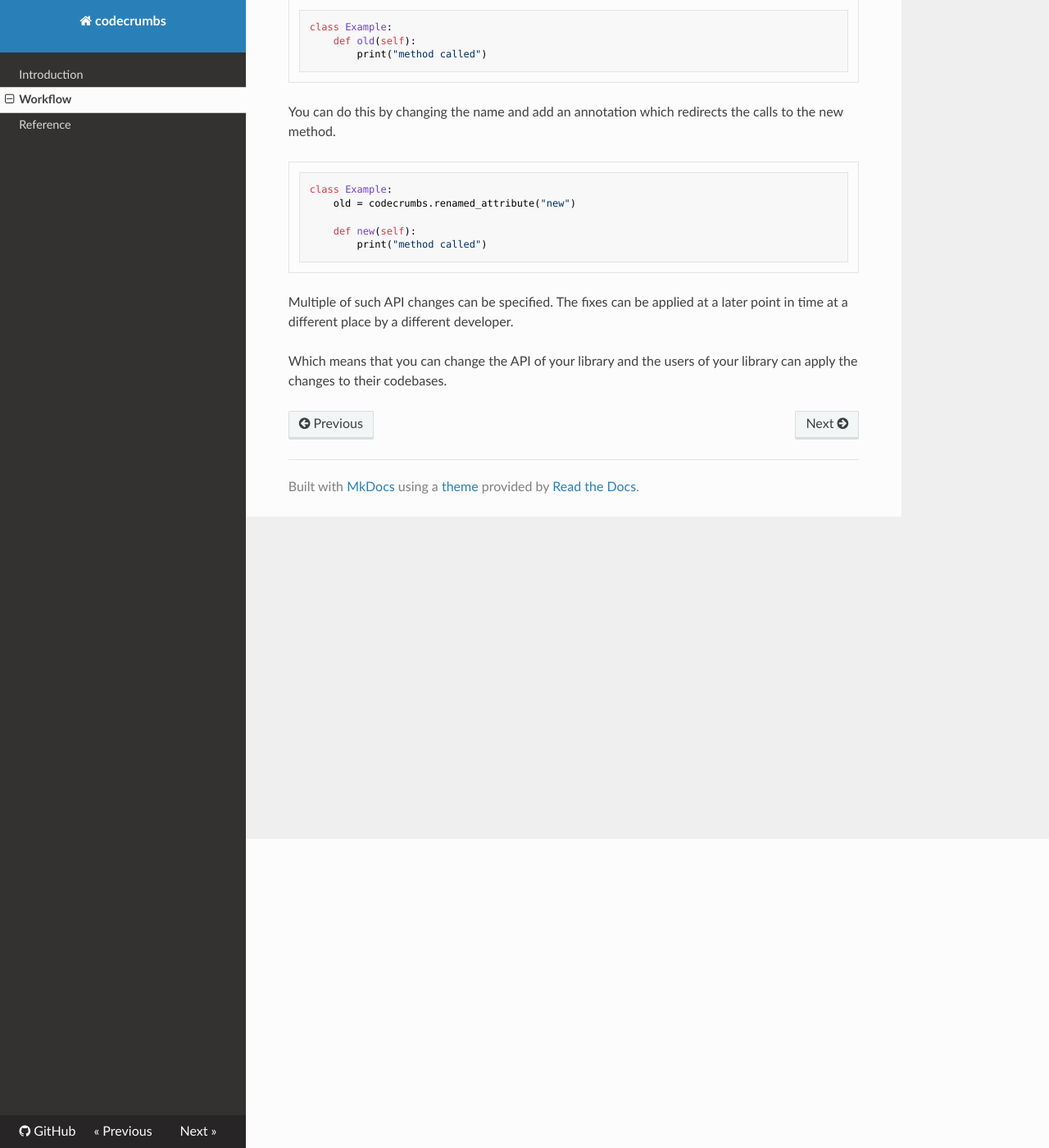
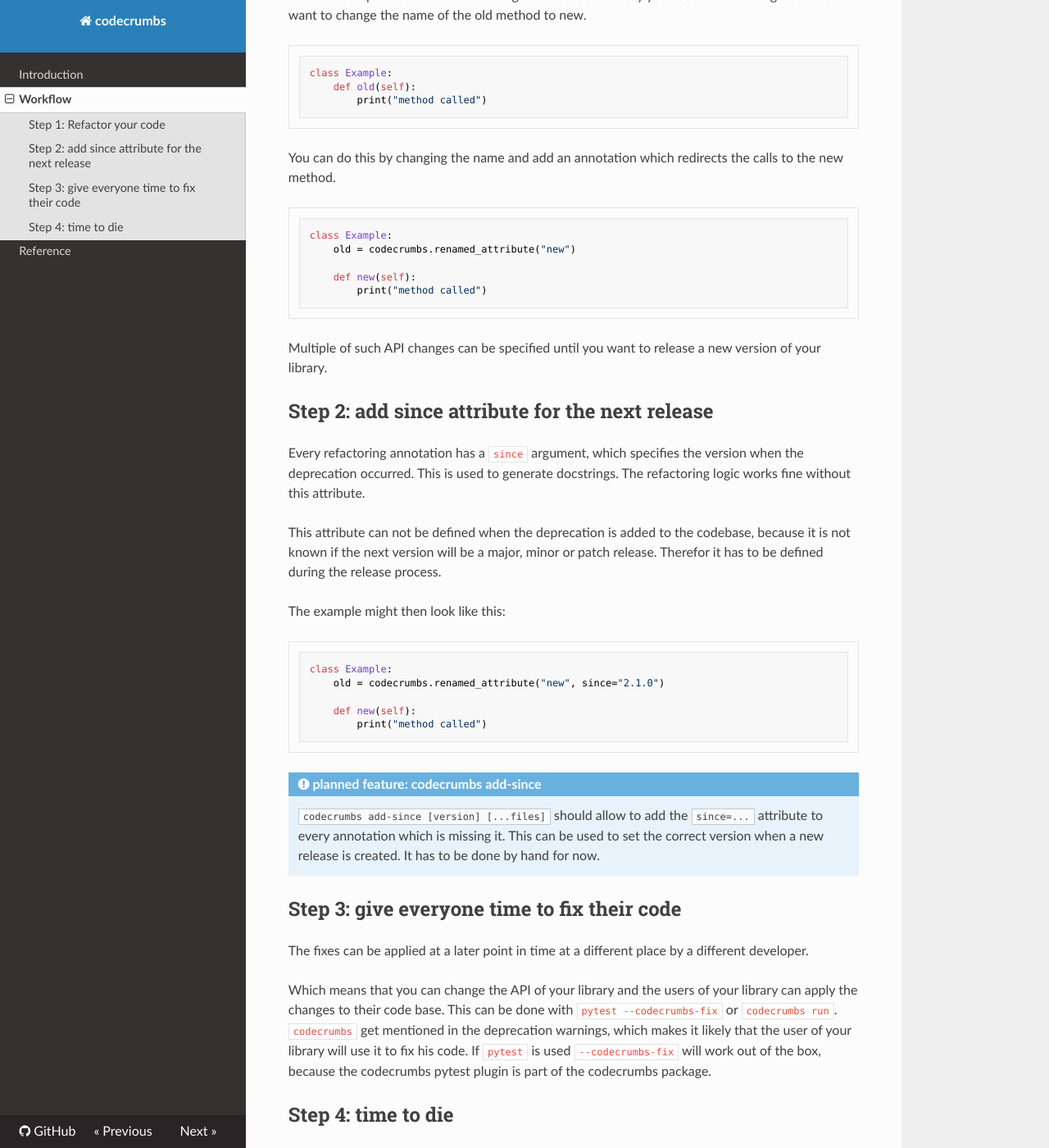
Before and after one commit to 15r10nk/codecrumbs, an MkDocs documentation site: the page built from docs/workflow.md, in a window 1280 px wide and 1400 px high, scrolled down 377 px. Shown: the whole window at 82% size. Built offline with MkDocs 1.6.1, drawn with Linux system fonts in a browser that asks for light colours; nearby versions of some CDN libraries; some of the changed text lies outside the part shown.

Commit message:
docs: workflow

````diff
--- a/docs/workflow.md
+++ b/docs/workflow.md
@@ -1,13 +1,12 @@
-
 # Workflow
-
 
 The general idea behind codecrumbs is that you annotate your API changes in your code base.
 This allows tooling to follow your annotations and fix the code which is using your API.
 
+Every deprecation by codecrumbs is done in a backward compatible manner.
+The applied refactoring does not change the behavior of your program.
 
-The annotation is done in a backward compatible manner.
-This ensures that the applied refactoring does not change the behavior of your program.
+## Step 1: Refactor your code
 
 A trivial example would be the renaming of a method.
 Lets say you have the following class and want to change the name of the old method to new.
@@ -29,7 +28,70 @@
         print("method called")
 ```
 
-Multiple of such API changes can be specified.
+Multiple of such API changes can be specified until you want to release a new version of your library.
+
+## Step 2: add since attribute for the next release
+
+Every refactoring annotation has a `since` argument, which specifies the version when the deprecation occurred.
+This is used to generate docstrings. The refactoring logic works fine without this attribute.
+
+This attribute can not be defined when the deprecation is added to the codebase, because it is not known if the next version will be a major, minor or patch release.
+Therefor it has to be defined during the release process.
+
+The example might then look like this:
+```python
+class Example:
+    old = codecrumbs.renamed_attribute("new", since="2.1.0")
+
+    def new(self):
+        print("method called")
+```
+
+!!! note "planned feature: codecrumbs add-since "
+    `codecrumbs add-since [version] [...files]` should allow to add the `since=...` attribute to every annotation which is missing it.
+    This can be used to set the correct version when a new release is created.
+    It has to be done by hand for now.
+
+## Step 3: give everyone time to fix their code
+
 The fixes can be applied at a later point in time at a different place by a different developer.
 
-Which means that you can change the API of your library and the users of your library can apply the changes to their codebases.
+Which means that you can change the API of your library and the users of your library can apply the changes to their code base.
+This can be done with `pytest --codecrumbs-fix` or `codecrumbs run`.
+`codecrumbs` get mentioned in the deprecation warnings, which makes it likely that the user of your library will use it to fix his code.
+If `pytest` is used `--codecrumbs-fix` will work out of the box, because the codecrumbs pytest plugin is part of the codecrumbs package.
+
+## Step 4: time to die
+
+Every deprecated API has to be removed sometime.
+
+!!! warning
+    This is an API breaking change and should only be done for major releases.
+
+Knowing when you can make a deprecation permanent is difficult:
+* are there users still using versions of your library before the deprecation occurred?
+* are your user apply the code changes?
+
+You should make clear in your documentation that you are using codecrumbs and under which conditions you make API breaking changes.
+
+The example might then look like this:
+```python
+class Example:
+    def new(self):
+        print("method called")
+```
+
+!!! question "why not declare the version in which a deprecation will be removed?"
+    This might seem like a god idea, but there are problems:
+
+    * If the user know that something gets removed in X years/month, he might thing that there is still plenty time, which might actually delay code changes.
+    * Specifying the version when a feature will be removed does not give much information, because the user don't know when this version will be released.
+    * There might be good reasons that this version/date will change. Why specifying it then in the first place?
+
+    Knowing that something might be removed with the next major release should be enough.
+
+!!! note "planned feature: codecrumbs purge"
+    `codecrumbs purge [version] [...files]` removes old deprecations from the codebase.
+
+    It might change some source code/documentation if necessary.
+    It will become useful later when there are a lot of deprecated APIs, but there is no urgency to implement it now.
````
Also changed, not shown: noxfile.py (+8 -1 lines).
